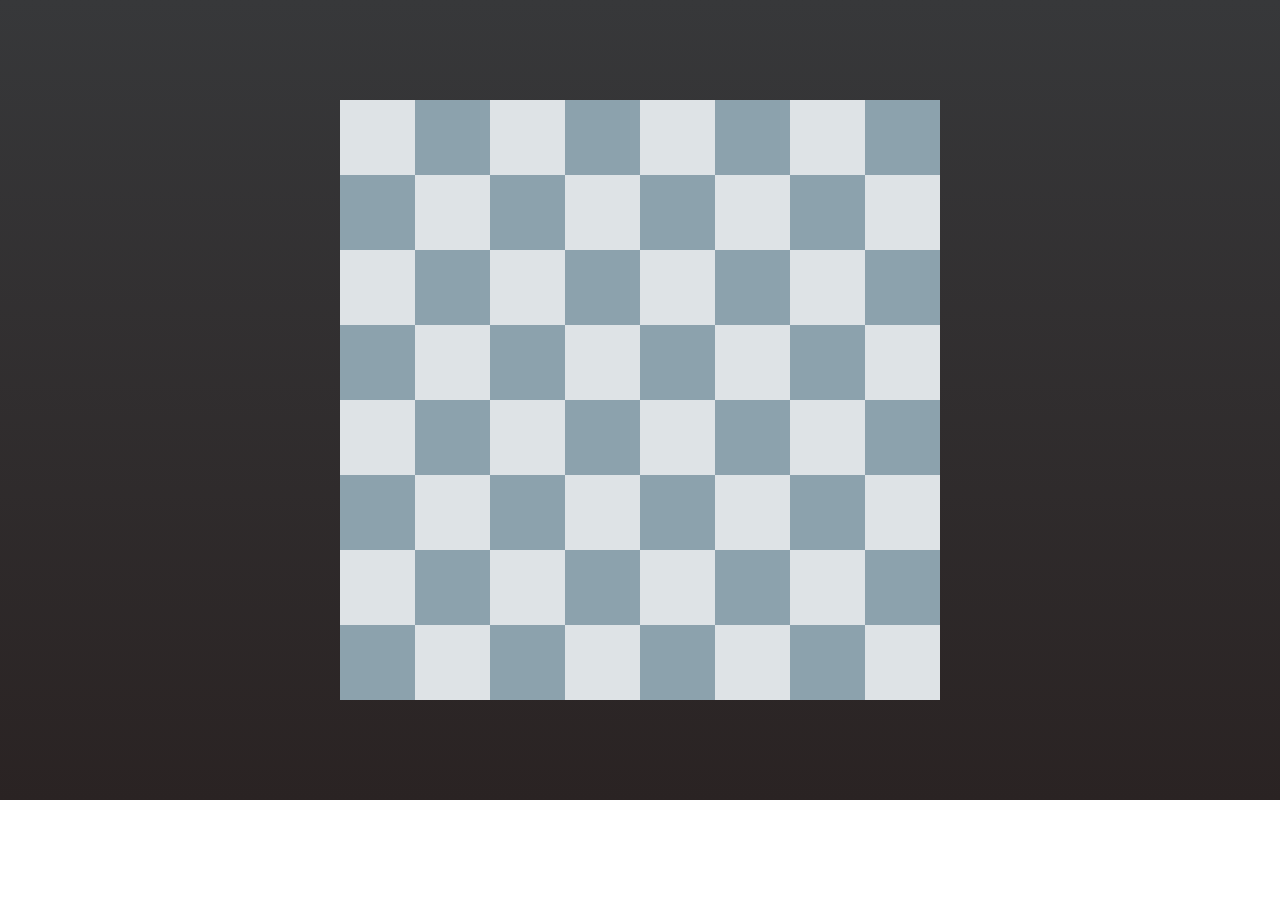
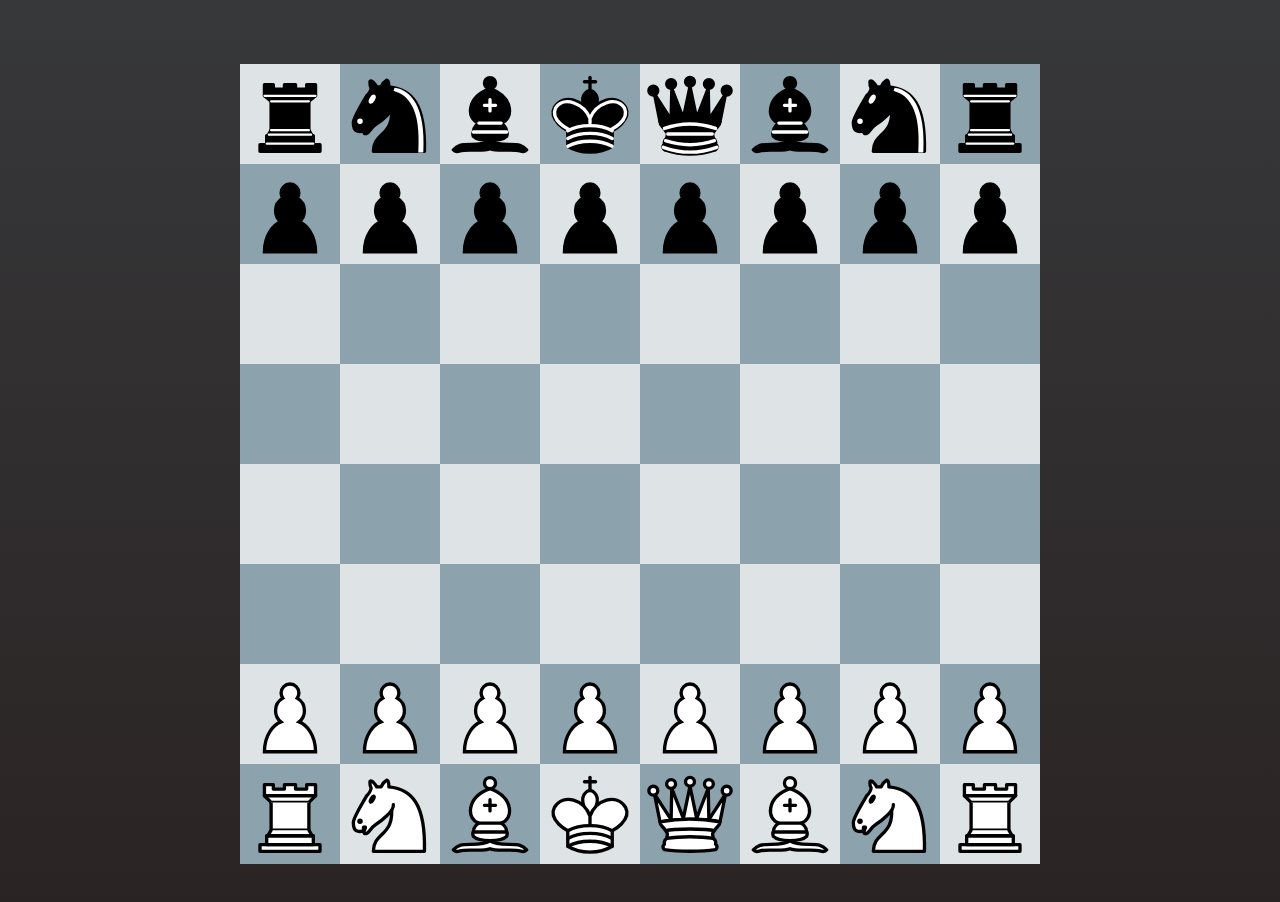
Before and after one commit to Shinobs11/chess-web-app, a Next.js app: page / in a window 1280 px wide. Shown: the top 902 px of the page. Before the commit the page ends 800 px from the top, so only its background shows below. Built offline with nearby package versions, Linux system fonts and the light colour scheme.

Commit message:
woo! I got the svgs resized. Now all I have to do is fix the dragging.

```diff
--- a/components/ChessBoard.tsx
+++ b/components/ChessBoard.tsx
@@ -1,4 +1,4 @@
-import React from 'react';
+import React, { StyleHTMLAttributes } from 'react';
 import { useState, useEffect, useRef, createRef, useLayoutEffect, useId } from 'react';
 import { createPortal } from 'react-dom';
 import { useSelector, useDispatch } from 'react-redux';
@@ -16,6 +16,23 @@ import {ActivePiece} from '../types/ChessTypes';
 
 
 function ChessBoard({...props}) {
+    const BOARD_HEIGHT = 800;
+    const BOARD_WIDTH = 800;
+
+    const styles:{[key:string]: React.CSSProperties} = {
+        board:{
+            height: BOARD_HEIGHT,
+            width: BOARD_WIDTH,
+            backgroundColor: 'red',
+            top: 100,
+            left: 100,
+            display: 'grid',
+            gridTemplateColumns: `repeat(8, ${BOARD_WIDTH/8}px)`,
+            gridTemplateRows: `repeat(8, ${BOARD_HEIGHT/8}px)`
+        }
+    }
+
+
     const generateRefGrid = ()=>{
         let refGrid = (new Array(8)).fill(0).map(x=>Array(8).fill(0));
         for(let i = 0; i<8; i++){
@@ -55,11 +72,13 @@ function ChessBoard({...props}) {
             return(
                 createPortal(
                     <Piece
-                    init_x={pos.x + pos.width/2}
-                    init_y={pos.y + pos.height/2}
+                    init_x={pos.x}
+                    init_y={pos.y}
                     squareH={pos.height}
                     squareW={pos.width}
                     pieceType={pieceType}
+                    col={col}
+                    row={row}
                     />,
                     ref.current,
                     [row, col].join("")
@@ -89,10 +108,13 @@ function ChessBoard({...props}) {
                 }
             }
         }
-    },[activePieces, hasRendered])
+    },[activePieces, hasRendered, refGrid, renderedPieces])
     return (
         <>
-        <div  className={styles.chessBoard}>
+        <div
+        style={styles.board}
+        // className={styles.chessBoard}
+        >
             {grid}
         </div>
         {
--- a/components/ChessSquare.tsx
+++ b/components/ChessSquare.tsx
@@ -1,5 +1,4 @@
-import React,  { PureComponent, useEffect, useState } from 'react'
-import internal from 'stream';
+import React,  { forwardRef, PureComponent, useEffect, useState } from 'react'
 import styles from '../styles/Home.module.css';
 
 interface PropsType{
@@ -8,7 +7,7 @@ interface PropsType{
     col: number;
 }
 
-const ChessSquare = React.forwardRef<HTMLDivElement, PropsType>(({color, row, col,...props}:PropsType, ref) => {
+const ChessSquare = forwardRef<HTMLDivElement, PropsType>(function ChessSquare({color, row, col,...props}:PropsType, ref){
     const decidedColor = (color == 0) ? styles.squareColor0 : styles.squareColor1;
     return (
         <div
--- a/components/pieces/Piece.tsx
+++ b/components/pieces/Piece.tsx
@@ -1,59 +1,68 @@
-import React, {useState, forwardRef} from 'react'
+import React, {useState, forwardRef, useEffect} from 'react'
 import {pieceSVGMap, pieceMap} from '../../utils/constants'
 import { ReactSVG } from 'react-svg';
-import styles from '../../styles/Home.module.css';
+
+
 interface PropTypes{
   pieceType: number;
   init_x: number;
   init_y: number;
   squareH: number;
   squareW: number;
+  col: number;
+  row: number;
 }
 
+//! Bug fix: When resizing window, pieces don't adjust with the window
 
 
-
-function Piece({pieceType, init_x, init_y, squareH, squareW,...props}:PropTypes, ref:any) {
+function Piece({pieceType, init_x, init_y, squareH, squareW, col, row,...props}:PropTypes, ref:any) {
 
   const h = squareH;
   const w = squareW;
-  const [position, updatePosition] = useState([init_x-h/2, init_y-w/2]);
+  const [position, updatePosition] = useState([init_x, init_y]);
 
   const onDrag = (e:React.DragEvent) =>{
-    updatePosition([e.clientX - w/2, e.clientY - h/2]);
+    updatePosition([e.clientX, e.clientY]);
 
   }
   const onDragEnd = (e:React.DragEvent)=>{
-    updatePosition([init_x - w/2, init_y - h/2]);
+    updatePosition([init_x, init_y]);
   }
 
+  const svgStyling: string = `
+  transform-origin: top left;
+  transform: scale(${squareW/45},${squareH/45});
+  `
+
   const beforeInjection = (svg:SVGElement) =>{
-    console.log(svg.getAttribute("style"));
+    svg.setAttribute("style", svgStyling);
   }
-  const afterInjection = (error:any, svg:SVGElement) =>{
-    console.log(svg.getAttribute("style"));
-  }
+  // const afterInjection:any = (err: any, svg:SVGElement) =>{
+  //   if(err){
+  //     console.warn(err);
+  //   }
+  //   svg.setAttribute("transform", `scale(${squareW/45},${squareH/45})`);
+  //   svg.setAttribute("style", `top:${init_y}; left:${init_x};`);
+  //   }
 
     return (
       <div
-      style={{
-            left: position[0],
-            top: position[1],
-            height: h,
-            width: w,
-            position: "absolute"
-        }}
-      ref={ref}
-      onDrag={onDrag}
-      onDragEnd={onDragEnd}
+
+        ref={ref}
+        onDrag={onDrag}
+        onDragEnd={onDragEnd}
       >
         <ReactSVG
-        src={pieceSVGMap[pieceType]}
-        beforeInjection={beforeInjection}
-        afterInjection={afterInjection}
+
+          src={pieceSVGMap[pieceType]}
+          beforeInjection={beforeInjection}
+          // afterInjection={afterInjection}
+          wrapper='div'
         />
       </div>
       )
 }
 
+
 export default forwardRef<HTMLDivElement, PropTypes>(Piece);
--- a/styles/Home.module.css
+++ b/styles/Home.module.css
@@ -14,17 +14,18 @@
 
 }
 
+/*
 .chessBoard {
   height: 600px;
   width: 600px;
   background-color: red;
-  /*Consider using linear-gradient as a background-image if chessSquare turns out too slow*/
+
   top: 100px;
   left: 100px;
   display:grid;
   grid-template-columns: repeat(8, 75px);
   grid-template-rows: repeat(8, 75px);
-}
+} */
 
 .chessSquare {
   height: 100%;
```
Also changed, not shown: components/hoc/DraggableComponent.tsx (added, +20 -0 lines), 1 other file (tests, documents, lock files or other folders).
